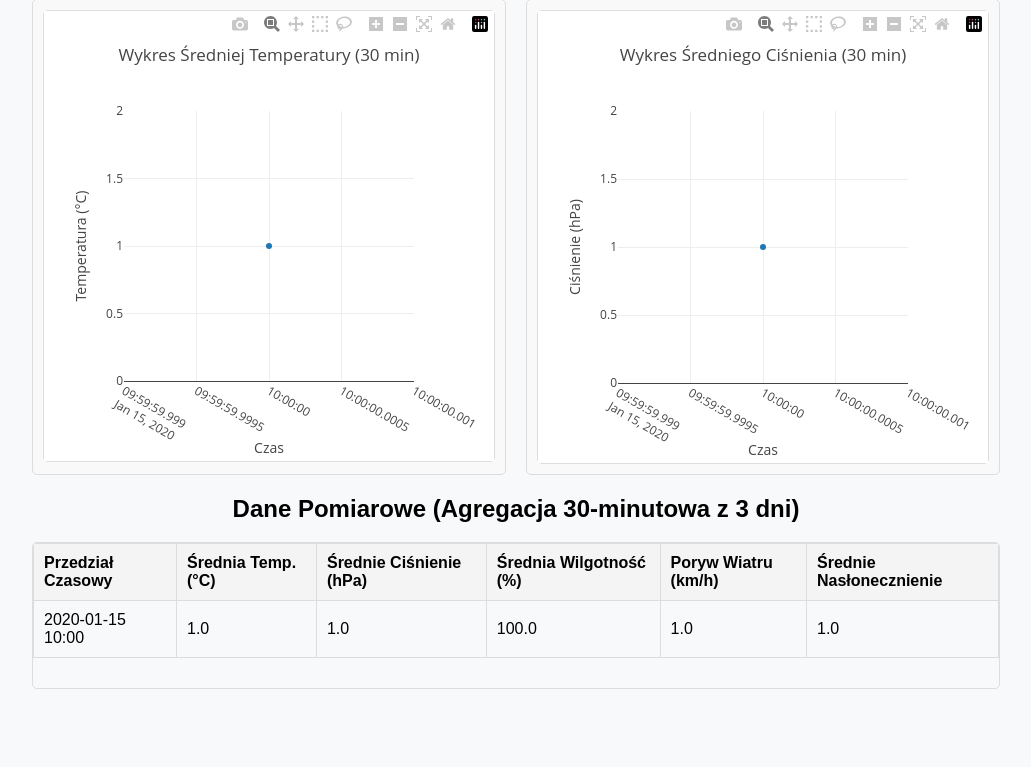
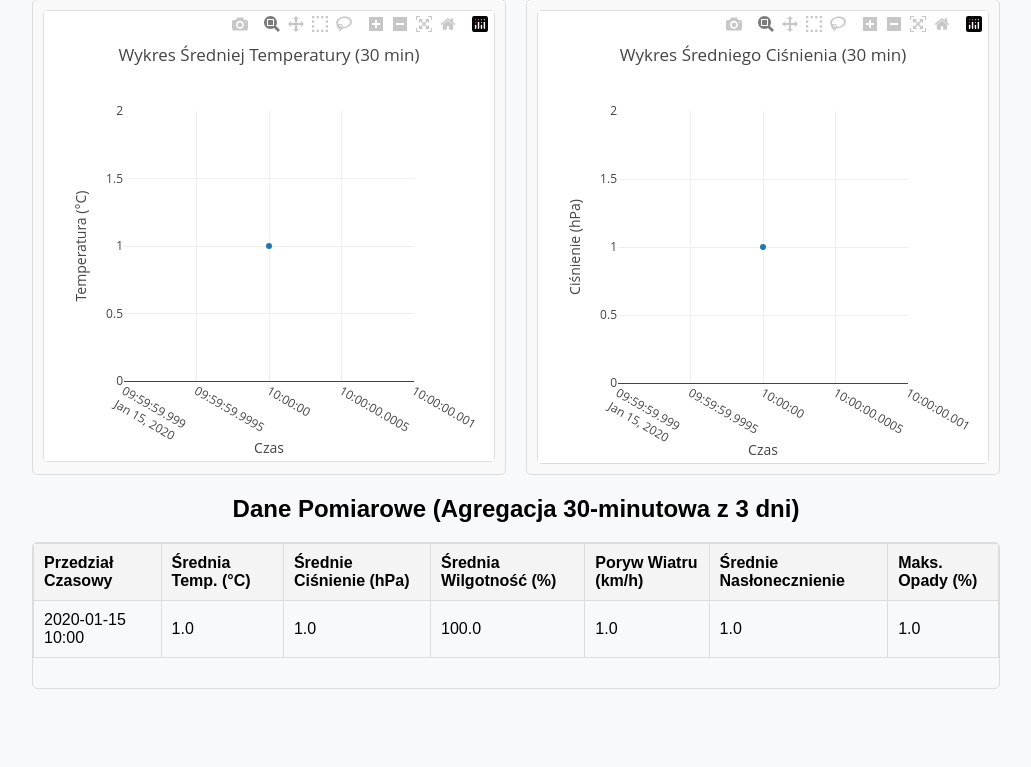
Before and after one commit to Tomciom/ISS-Server, a Flask app: a page that uses templates/device_data.html in a window 1280 px wide. Shown: the part 823-1590 px from the top of the page, without its empty margins (236-1267 px from the left). Run offline with Flask 3, Linux system fonts and the light colour scheme; the visitor is signed in with stand-in values (Sample User, id 1); tables that the repository leaves empty hold one stand-in row (values such as "Sample post"); some libraries are stand-ins or nearby versions.

Commit message:
added percipitation

```diff
--- a/routes/device_data.py
+++ b/routes/device_data.py
@@ -68,7 +68,8 @@ def get_aggregated_data(mac_address, days=3):
             AVG(pressure) as avg_pres,
             AVG(humidity) as avg_hum,
             MAX(wind_speed) as max_wind,
-            AVG(sunshine) as avg_sun
+            AVG(sunshine) as avg_sun,
+            MAX(precipitation) as max_perc
         FROM
             measurements
         WHERE
@@ -199,7 +200,7 @@ def download_csv(mac_address):
         # Jeśli dotarliśmy tutaj, użytkownik jest zalogowany I posiada to urządzenie
         # 4. Pobranie wszystkich pomiarów dla tego mac_address (istniejąca logika)
         cur.execute(
-            "SELECT server_timestamp, temperature, pressure, humidity, sunshine, wind_speed FROM measurements WHERE mac_address = ? ORDER BY server_timestamp",
+            "SELECT server_timestamp, temperature, pressure, humidity, sunshine, wind_speed, precipitation FROM measurements WHERE mac_address = ? ORDER BY server_timestamp",
             (mac_address,)
         )
         all_measurements = cur.fetchall()
@@ -211,7 +212,7 @@ def download_csv(mac_address):
         # 5. Konwersja danych na CSV i zwrócenie odpowiedzi (istniejąca logika)
         df = pd.DataFrame(all_measurements, columns=[
             'Timestamp', 'Temperatura (°C)', 'Ciśnienie (hPa)', 'Wilgotność (%)',
-            'Wykryto Światło (Surowa Wartość)', 'Prędkość Wiatru (m/s)',
+            'Wykryto Światło (Surowa Wartość)', 'Prędkość Wiatru (m/s)', 'Opady (%)'
         ])
 
         csv_buffer = BytesIO()
--- a/templates/device_data.html
+++ b/templates/device_data.html
@@ -356,6 +356,7 @@
                             <th>Średnia Wilgotność (%)</th>
                             <th>Poryw Wiatru (km/h)</th>
                             <th>Średnie Nasłonecznienie</th>
+                            <th>Maks. Opady (%)</th>
                         </tr>
                     </thead>
                     <tbody>
@@ -368,6 +369,7 @@
                             <td>{{ (row.avg_hum * 100) | round(1) }}</td>
                             <td>{{ row.max_wind | round(1) }}</td>
                             <td>{{ row.avg_sun | round(1) }}</td>
+                            <td>{{ row.max_perc | round(1) }}</td>
                         </tr>
                         {% endfor %}
                     </tbody>
```
